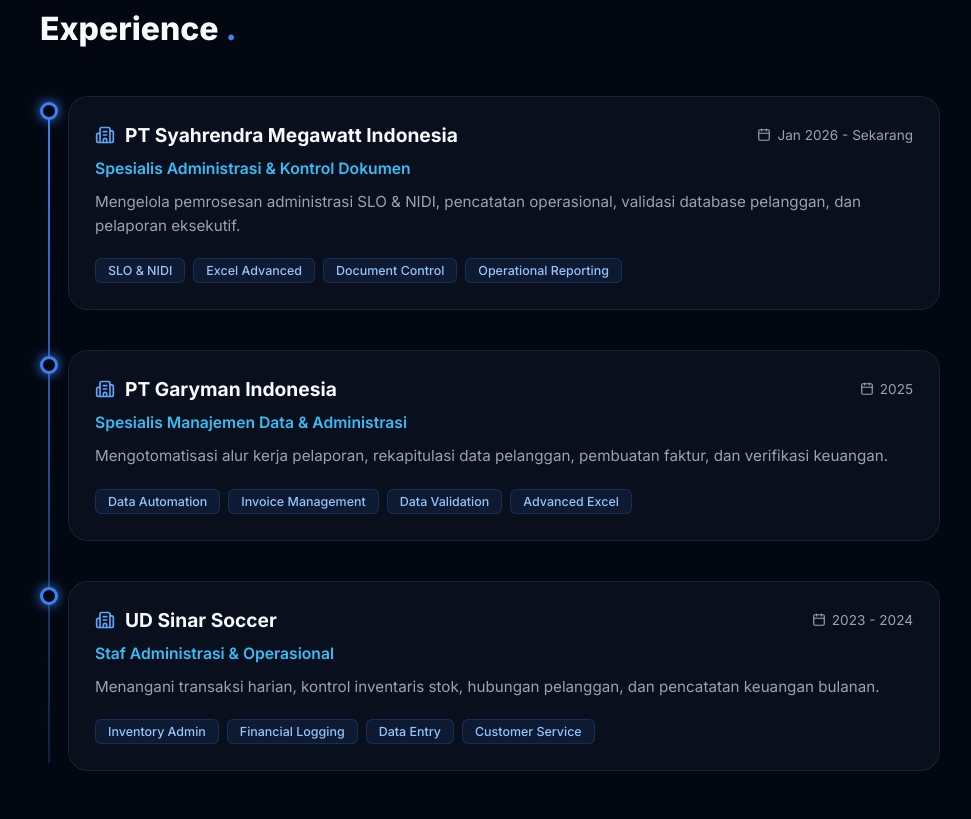
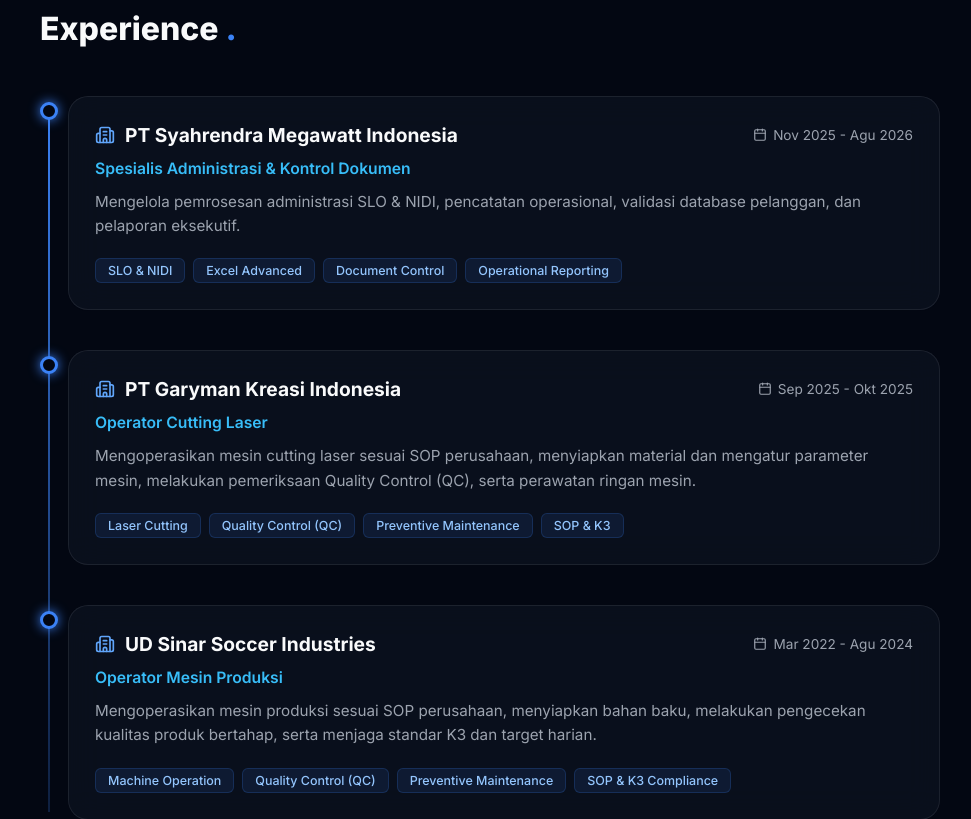
Before and after one commit to jembargelar/jembar-portfolio, a React (Vite) app: page / in a window 1280 px wide. Shown: the part 1600-2419 px from the top of the page, without its empty margins (150-1121 px from the left). Built offline with nearby package versions, Linux system fonts and the light colour scheme.

Commit message:
Update Experience.jsx with accurate PT Garyman & UD Sinar Soccer data

```diff
--- a/src/components/Experience.jsx
+++ b/src/components/Experience.jsx
@@ -8,10 +8,10 @@
 
   const experiences = [
     {
-      year: "2026",
+      year: "2025 - 2026",
       company: "PT Syahrendra Megawatt Indonesia",
       role: isEn ? "Administrative & Document Control Specialist" : "Spesialis Administrasi & Kontrol Dokumen",
-      period: isEn ? "Jan 2026 - Present" : "Jan 2026 - Sekarang",
+      period: isEn ? "Nov 2025 - Aug 2026" : "Nov 2025 - Agu 2026",
       desc: isEn
         ? "Managed SLO & NIDI administrative processing, operational logging, customer database validation, and executive reporting."
         : "Mengelola pemrosesan administrasi SLO & NIDI, pencatatan operasional, validasi database pelanggan, dan pelaporan eksekutif.",
@@ -19,23 +19,23 @@
     },
     {
       year: "2025",
-      company: "PT Garyman Indonesia",
-      role: isEn ? "Data Management & Admin Specialist" : "Spesialis Manajemen Data & Administrasi",
-      period: "2025",
+      company: "PT Garyman Kreasi Indonesia",
+      role: isEn ? "Laser Cutting Operator" : "Operator Cutting Laser",
+      period: isEn ? "Sep 2025 - Oct 2025" : "Sep 2025 - Okt 2025",
       desc: isEn
-        ? "Automated reporting workflows, customer data recapitulation, invoice generation, and financial verification."
-        : "Mengotomatisasi alur kerja pelaporan, rekapitulasi data pelanggan, pembuatan faktur, dan verifikasi keuangan.",
-      skills: ["Data Automation", "Invoice Management", "Data Validation", "Advanced Excel"]
+        ? "Operated high-precision laser cutting machines according to company SOPs, set material parameters, conducted Quality Control (QC) inspections, and performed routine light maintenance."
+        : "Mengoperasikan mesin cutting laser sesuai SOP perusahaan, menyiapkan material dan mengatur parameter mesin, melakukan pemeriksaan Quality Control (QC), serta perawatan ringan mesin.",
+      skills: ["Laser Cutting", "Quality Control (QC)", "Preventive Maintenance", "SOP & K3"]
     },
     {
-      year: "2023 - 2024",
-      company: "UD Sinar Soccer",
-      role: isEn ? "Administrative Staff & Operations" : "Staf Administrasi & Operasional",
-      period: "2023 - 2024",
+      year: "2022 - 2024",
+      company: "UD Sinar Soccer Industries",
+      role: isEn ? "Production Machine Operator" : "Operator Mesin Produksi",
+      period: isEn ? "Mar 2022 - Aug 2024" : "Mar 2022 - Agu 2024",
       desc: isEn
-        ? "Handled daily transactions, stock inventory control, customer relations, and monthly financial logging."
-        : "Menangani transaksi harian, kontrol inventaris stok, hubungan pelanggan, dan pencatatan keuangan bulanan.",
-      skills: ["Inventory Admin", "Financial Logging", "Data Entry", "Customer Service"]
+        ? "Operated production machinery in compliance with company SOPs, prepared raw materials, conducted step-by-step product quality checks, and ensured daily targets were achieved safely."
+        : "Mengoperasikan mesin produksi sesuai SOP perusahaan, menyiapkan bahan baku, melakukan pengecekan kualitas produk bertahap, serta menjaga standar K3 dan target harian.",
+      skills: ["Machine Operation", "Quality Control (QC)", "Preventive Maintenance", "SOP & K3 Compliance"]
     }
   ];
 
```
